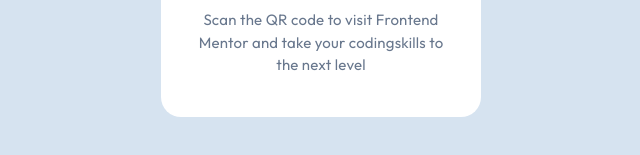
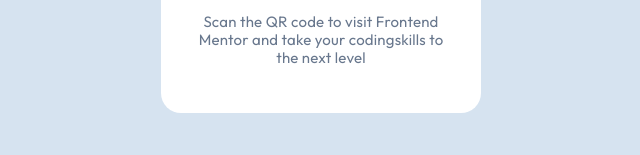
Before and after one commit to aditya-alshi/btb, a plain HTML site: page frontend-related/fm-developement/qr-code-component/qr-code-component-main.github.io/index.html in a window 1280 px wide. Shown: the part 537-692 px from the top of the page, 319-959 px from the left. Drawn offline with Linux system fonts and the light colour scheme.

Commit message:
line height refactor

```diff
--- a/frontend-related/fm-developement/qr-code-component/qr-code-component-main.github.io/index.html
+++ b/frontend-related/fm-developement/qr-code-component/qr-code-component-main.github.io/index.html
@@ -78,7 +78,7 @@
     .attribution .inner-lower .light-p {
       font-weight: 400;
       font-size: 1.5rem;
-      line-height: 1.5;
+      line-height: 120%;
       letter-spacing: 0.02rem;
       color: var(--text-color-light);
     }
```
